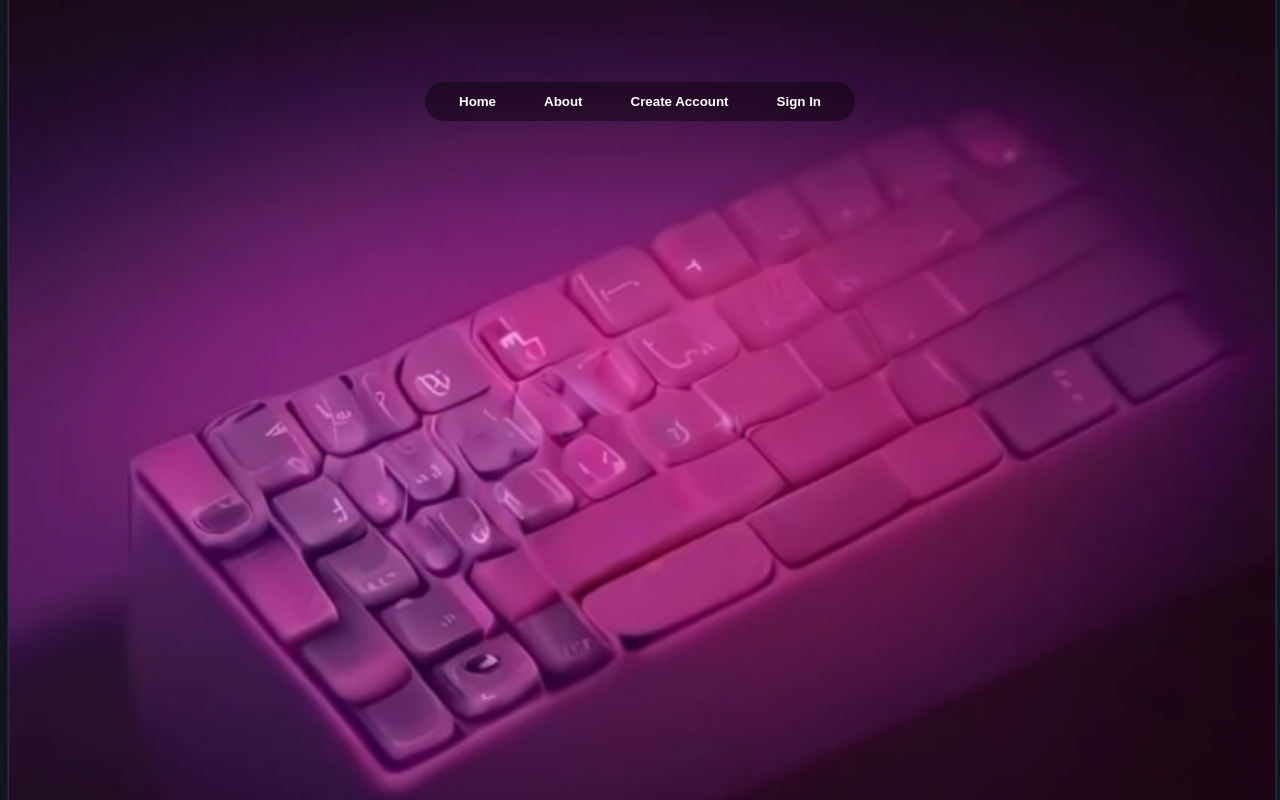
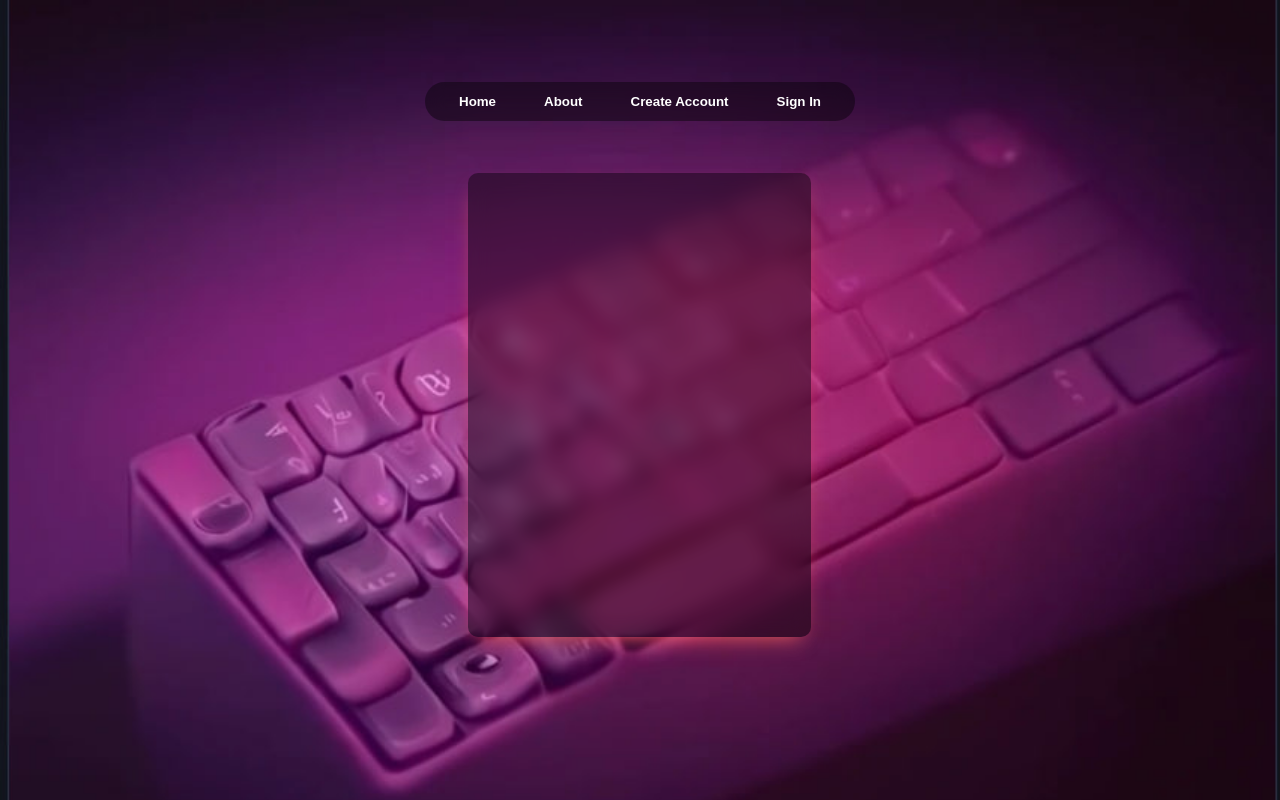
Before and after one commit to nikolina2k/keyboard-fights, a SvelteKit app: page /profile in a window 1280 px wide. Built offline with nearby package versions, Linux system fonts and the light colour scheme; no server answers.

Commit message:
style the user profile page

```diff
--- a/src/routes/profile/+page.svelte
+++ b/src/routes/profile/+page.svelte
@@ -18,7 +18,18 @@
 </div>
 
 <style>
-div {
+.card {
+    margin: 20px auto;
+    width: 343px;
+    height: 464px;
+    border-radius: 10px;
+    box-shadow: #f05e5e 0 10px 20px -10px;
+    border: none;
+    background-color: rgba(0, 0, 0, .4);
+    backdrop-filter: blur(10px);display: flex;
+    flex-direction: column;
+    justify-content: center;
+    text-align: center;
     color: white;
 }
 </style>
```
